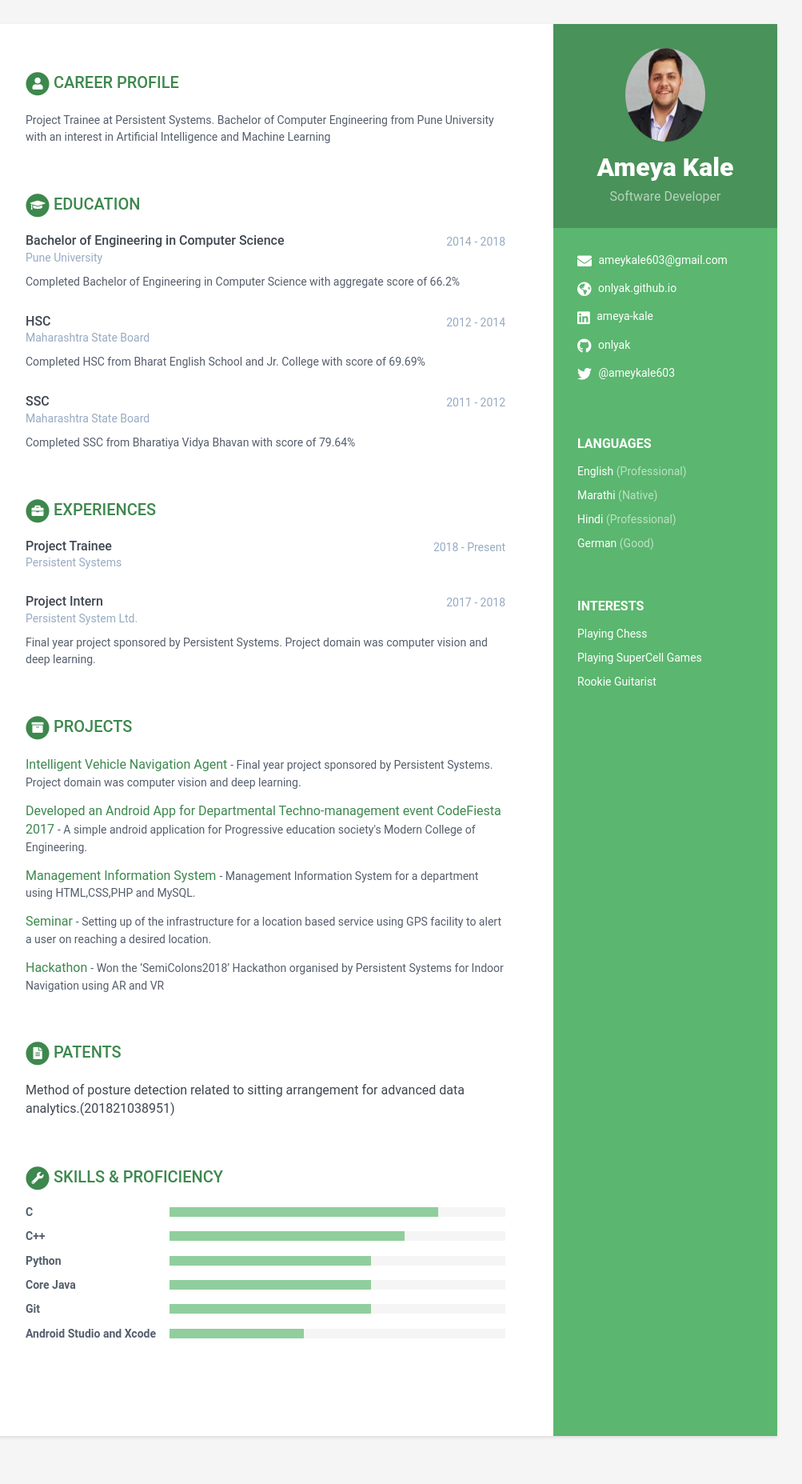
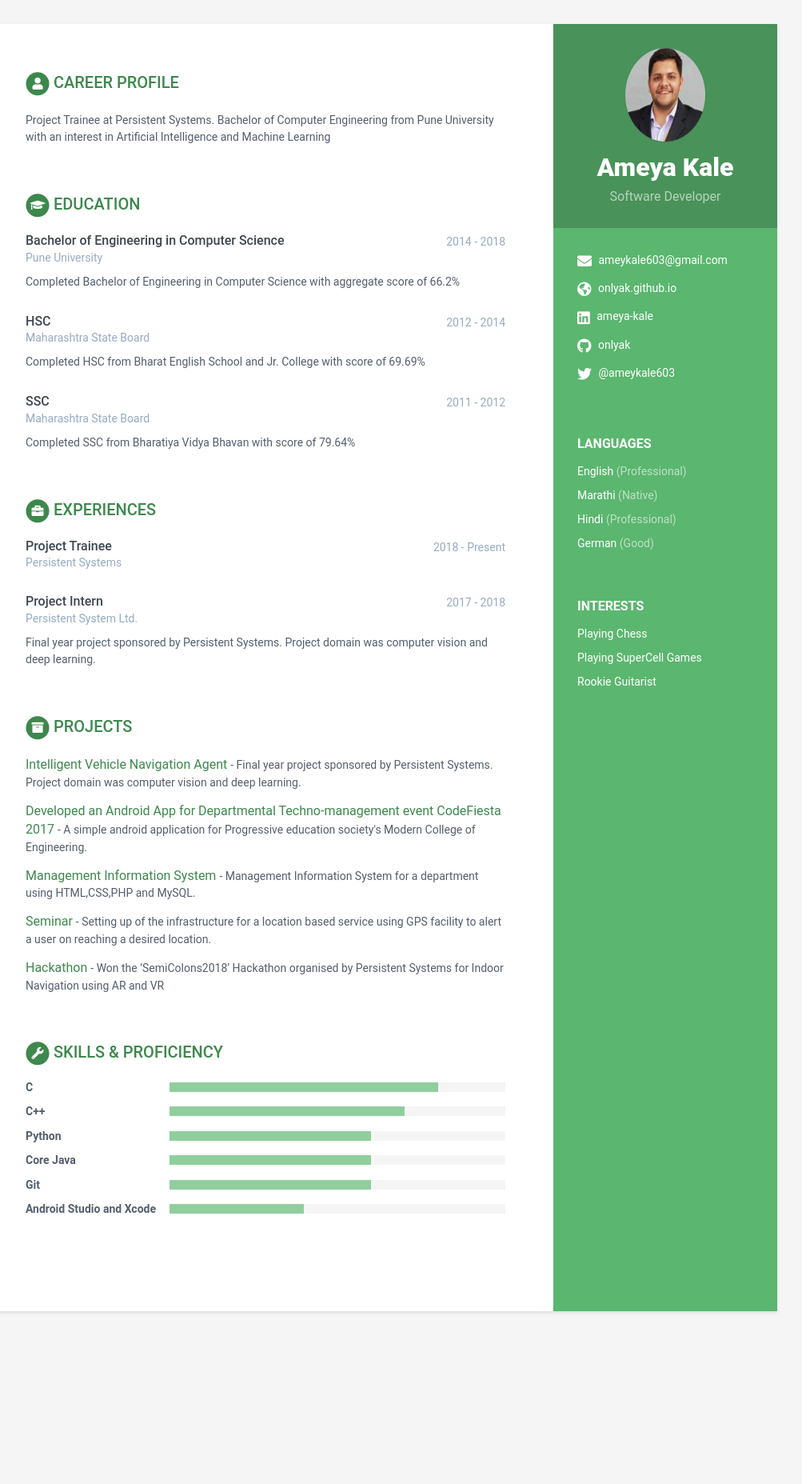
Before and after one commit to ameyakale603/online-cv, a Jekyll site: the page built from index.html, in a window 1280 px wide. Shown: the whole page at 80% size, without its empty margins (168-1171 px from the left). Built offline with Jekyll 4.4.1, drawn with Linux system fonts in a browser that asks for light colours; after the commit the page ends 1699 px from its top, so only the background shows below that.

Commit message:
Update data.yml

```diff
--- a/_data/data.yml
+++ b/_data/data.yml
@@ -109,16 +109,6 @@ projects:
                   and VR"
 
 
-publications:
-    title: Patents
-    intro:
-
-    papers:
-      - title: Method of posture detection related to sitting arrangement for advanced data analytics.(201821038951)
-        authors:
-        conference:
-
-
 skills:
     title: Skills &amp; Proficiency
 
```
